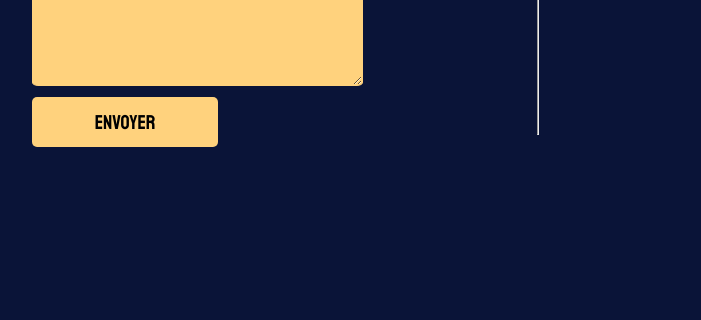
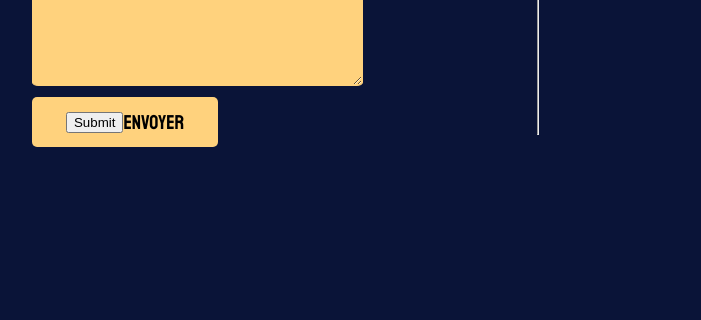
Before and after one commit to Tryptoo/portfolio, a plain HTML site: page index.html in a window 1280 px wide. Shown: the part 2944-3264 px from the top of the page, 102-803 px from the left. Drawn offline with nearby package versions, Linux system fonts and the light colour scheme; a script that the page names is missing.

Commit message:
Envoie de quelques modifications

```diff
--- a/index.html
+++ b/index.html
@@ -153,7 +153,7 @@
 							<textarea class="input-field_message" placeholder="Message: (max:2000 characters)" maxlength="2000" name="message" required></textarea>
 						</div>
 						<div class="button-send">
-							<p>Envoyer</p>
+							<input type="submit">Envoyer</input>
 						</div>
 					</form>
 					<div class="barre">
```
